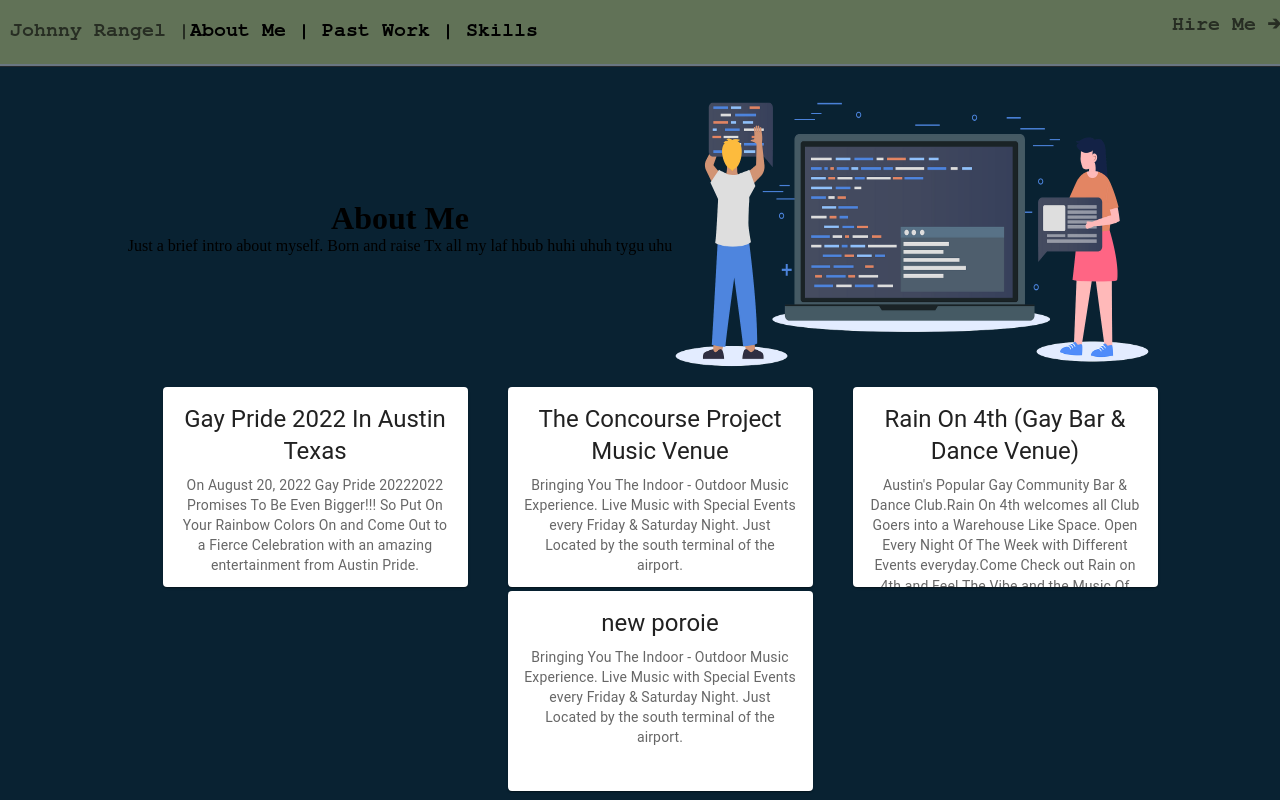
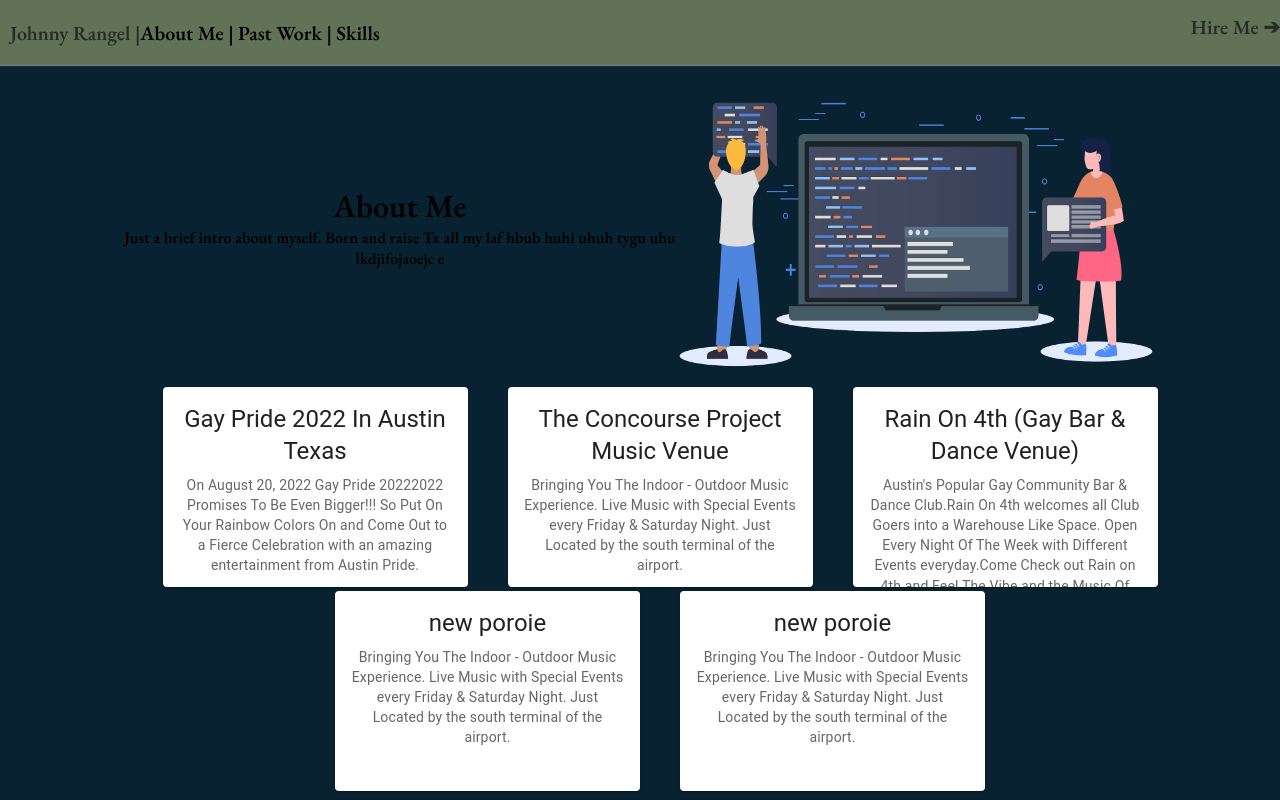
Before and after one commit to jrangel2295/personal-website, a React (Create React App) app: page / in a window 1280 px wide. Built offline with nearby package versions, Linux system fonts and the light colour scheme.

Commit message:
added google fonts

```diff
--- a/public/index.html
+++ b/public/index.html
@@ -5,6 +5,12 @@
     <link rel="icon" href="%PUBLIC_URL%/favicon.ico" />
     <meta name="viewport" content="width=device-width, initial-scale=1" />
     <meta name="theme-color" content="#000000" />
+    <link rel="preconnect" href="https://fonts.googleapis.com" />
+    <link rel="preconnect" href="https://fonts.gstatic.com" crossorigin />
+    <link
+      href="https://fonts.googleapis.com/css2?family=EB+Garamond:wght@600&display=swap"
+      rel="stylesheet"
+    />
     <meta
       name="description"
       content="Web site created using create-react-app"
--- a/src/About/About.css
+++ b/src/About/About.css
@@ -3,4 +3,6 @@
     display: flex;
     justify-content: center;
     align-items: center;
+    font-family: 'EB Garamond', serif;
+
 }
--- a/src/About/About.js
+++ b/src/About/About.js
@@ -3,10 +3,12 @@ import "./About.css";
 
 const About = () => {
   return (
+
     <div className="about-part">
         <div>
       <h1>About Me</h1>
       <p>Just a brief intro about myself. Born and raise Tx all my laf hbub huhi uhuh tygu uhu</p>
+      <p>lkdjifojaoejc e</p>
       </div>
       <img
         className="about-pic"
--- a/src/App.css
+++ b/src/App.css
@@ -6,7 +6,6 @@ body {
   background-color: #092232;
 }
 
-
 .loading-clock{
   margin: 6em auto;
 }
--- a/src/App.js
+++ b/src/App.js
@@ -25,7 +25,7 @@ function App() {
     setLoading(true);
     setTimeout(() => {
       setLoading(false);
-    }, 2000);
+    }, 1000);
   }, []);
 
   return (
--- a/src/Content/Content.css
+++ b/src/Content/Content.css
@@ -1,5 +1,10 @@
-
-
-.list{
+.content-container{
     display: inline-block;
 }
+.work-pic{
+    max-width: 20px;
+}
+
+/* .list{
+    display: inline-block;
+} */
--- a/src/Content/Content.js
+++ b/src/Content/Content.js
@@ -8,6 +8,8 @@ import "./Content.css";
 
 const MediaCard = props => {
   return (
+
+    <div className="content-container">
       <ul className="list">
         <Card sx={{ maxWidth: 305, height: 200 }}>
           <CardActionArea>
@@ -23,7 +25,8 @@ const MediaCard = props => {
           </CardActionArea>
         </Card>
       </ul>
+    </div>
   );
 };
 
-export default  MediaCard
+export default MediaCard;
--- a/src/Header/Header.css
+++ b/src/Header/Header.css
@@ -2,7 +2,7 @@
 .top-info, .right-side {
   cursor: pointer;
   border: bold;
-  font-family: "freeMono";
+  font-family: 'EB Garamond', serif;
   font-weight: 800;
   color: rgb(0,0,0,0.6);
   background-color: #617257;
--- a/src/data.js
+++ b/src/data.js
@@ -27,4 +27,12 @@ export default [
     content:
       "Bringing You The Indoor - Outdoor  Music Experience. Live Music with Special Events every Friday & Saturday Night. Just Located by the south terminal of the airport. ",
   },
+  {
+    id: 2,
+    title: "new poroie",
+    img: "",
+    content:
+      "Bringing You The Indoor - Outdoor  Music Experience. Live Music with Special Events every Friday & Saturday Night. Just Located by the south terminal of the airport. ",
+  },
+
 ];
```
Also changed, not shown: public/Assets/frontend-icon.png (added). Lines whose indentation alone changed are shown as unchanged.
